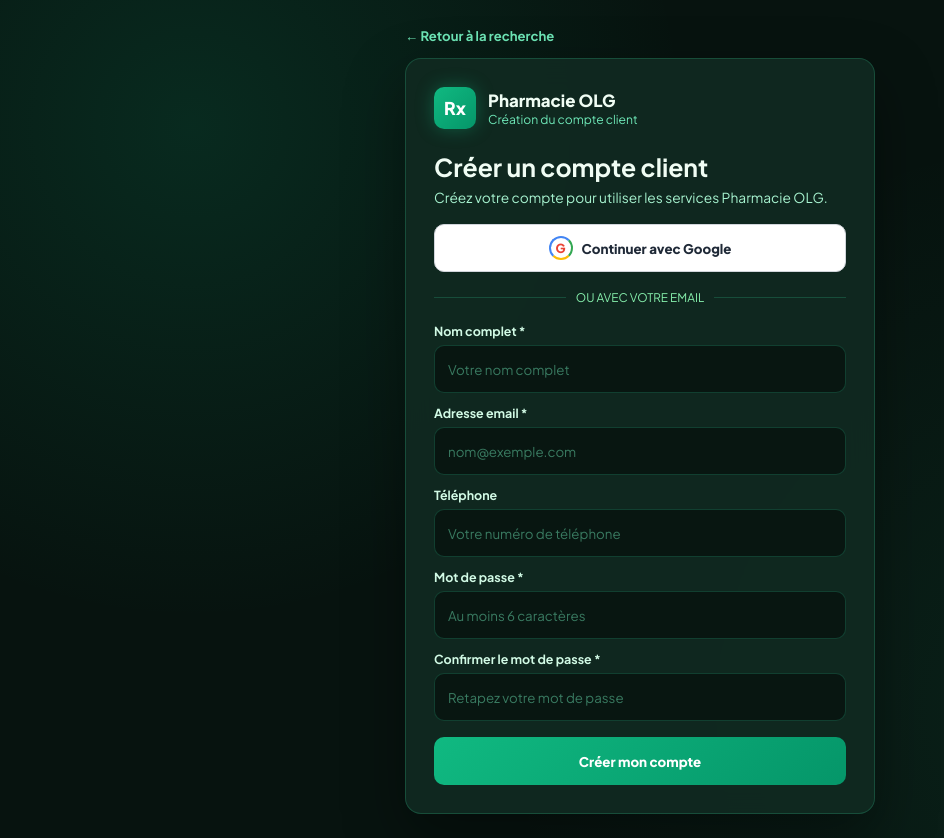
After one commit to mrsdevbj/pharmacie, a PHP site: page /creer_compte.php in a window 1280 px wide. The commit adds this page. Shown: the whole page, without its empty margins (0-944 px from the left). Run offline with PHP 8.4, Linux system fonts and the light colour scheme.

Commit message:
Ajout de l'espace client, création de compte et réservation

```diff
--- /dev/null
+++ b/creer_compte.php
@@ -0,0 +1,308 @@
+<?php
+require_once __DIR__ . '/db.php';
+
+$message = '';
+$messageType = 'error';
+
+if (!isset($_SESSION['account_csrf'])) {
+    $_SESSION['account_csrf'] = bin2hex(random_bytes(32));
+}
+
+if ($_SERVER['REQUEST_METHOD'] === 'POST') {
+    if (!hash_equals($_SESSION['account_csrf'], (string) ($_POST['csrf'] ?? ''))) {
+        $message = 'La session du formulaire a expiré. Rechargez la page.';
+    } else {
+        $nom = trim((string) ($_POST['nom'] ?? ''));
+        $email = trim(strtolower((string) ($_POST['email'] ?? '')));
+        $telephone = trim((string) ($_POST['telephone'] ?? ''));
+        $password = (string) ($_POST['password'] ?? '');
+        $confirmPassword = (string) ($_POST['confirm_password'] ?? '');
+
+        if ($nom === '' || $email === '' || $password === '' || $confirmPassword === '') {
+            $message = 'Veuillez remplir tous les champs obligatoires.';
+        } elseif (!filter_var($email, FILTER_VALIDATE_EMAIL)) {
+            $message = 'Veuillez renseigner une adresse email valide.';
+        } elseif (strlen($password) < 6) {
+            $message = 'Le mot de passe doit contenir au moins 6 caractères.';
+        } elseif ($password !== $confirmPassword) {
+            $message = 'Les deux mots de passe ne correspondent pas.';
+        } else {
+            try {
+                $pdo->exec("CREATE TABLE IF NOT EXISTS client_users (
+                    id INT UNSIGNED AUTO_INCREMENT PRIMARY KEY,
+                    nom VARCHAR(100) NOT NULL,
+                    email VARCHAR(190) NOT NULL UNIQUE,
+                    telephone VARCHAR(30) NULL,
+                    password VARCHAR(255) NOT NULL,
+                    google_id VARCHAR(255) NULL,
+                    created_at TIMESTAMP DEFAULT CURRENT_TIMESTAMP
+                ) ENGINE=InnoDB DEFAULT CHARSET=utf8mb4");
+
+                $stmt = $pdo->prepare('SELECT id FROM client_users WHERE email = ? LIMIT 1');
+                $stmt->execute([$email]);
+
+                if ($stmt->fetch()) {
+                    $message = 'Un compte existe déjà avec cette adresse email.';
+                } else {
+                    $passwordHash = password_hash($password, PASSWORD_DEFAULT);
+                    $insert = $pdo->prepare('INSERT INTO client_users (nom, email, telephone, password) VALUES (?, ?, ?, ?)');
+                    $insert->execute([
+                        $nom,
+                        $email,
+                        $telephone !== '' ? $telephone : null,
+                        $passwordHash,
+                    ]);
+                    $clientId = (int) $pdo->lastInsertId();
+
+                    $patientStmt = $pdo->prepare('SELECT id FROM patient_accounts WHERE email = ? LIMIT 1');
+                    $patientStmt->execute([$email]);
+                    $patient = $patientStmt->fetch();
+
+                    if ($patient) {
+                        $patientId = (int) $patient['id'];
+                        $patientUpdate = $pdo->prepare('UPDATE patient_accounts SET full_name = ?, phone = ?, password_hash = ? WHERE id = ?');
+                        $patientUpdate->execute([$nom, $telephone !== '' ? $telephone : null, $passwordHash, $patientId]);
+                    } else {
+                        $patientInsert = $pdo->prepare('INSERT INTO patient_accounts (full_name, phone, email, password_hash) VALUES (?, ?, ?, ?)');
+                        $patientInsert->execute([$nom, $telephone !== '' ? $telephone : null, $email, $passwordHash]);
+                        $patientId = (int) $pdo->lastInsertId();
+                    }
+
+                    $_SESSION['client_id'] = $clientId;
+                    $_SESSION['client_patient_id'] = $patientId;
+                    $_SESSION['client_nom'] = $nom;
+                    $_SESSION['client_email'] = $email;
+                    $message = 'Votre compte client a été créé avec succès.';
+                    $messageType = 'success';
+                }
+            } catch (PDOException $e) {
+                $message = 'Impossible de créer le compte pour le moment.';
+            }
+        }
+    }
+}
+?>
+<!DOCTYPE html>
+<html lang="fr">
+<head>
+    <meta charset="UTF-8">
+    <meta name="viewport" content="width=device-width, initial-scale=1.0">
+    <title>Créer un compte client - Pharmacie OLG</title>
+    <link rel="preconnect" href="https://fonts.googleapis.com">
+    <link rel="preconnect" href="https://fonts.gstatic.com" crossorigin>
+    <link href="https://fonts.googleapis.com/css2?family=Plus+Jakarta+Sans:wght@400;500;600;700;800&display=swap" rel="stylesheet">
+    <style>
+        :root {
+            --bg: #07130f;
+            --panel: rgba(17, 42, 33, 0.92);
+            --primary: #10b981;
+            --primary-light: #6ee7b7;
+            --text: #f0fdf4;
+            --muted: #6ee7b7;
+            --border: rgba(52, 211, 153, 0.22);
+        }
+        * { box-sizing: border-box; }
+        body {
+            min-height: 100vh;
+            margin: 0;
+            display: grid;
+            place-items: center;
+            padding: 24px;
+            font-family: 'Plus Jakarta Sans', system-ui, sans-serif;
+            color: var(--text);
+            background:
+                radial-gradient(circle at 15% 15%, rgba(16, 185, 129, 0.14), transparent 38%),
+                radial-gradient(circle at 85% 85%, rgba(52, 211, 153, 0.08), transparent 45%),
+                var(--bg);
+        }
+        .register-shell { width: min(470px, 100%); }
+        .back-link {
+            display: inline-flex;
+            align-items: center;
+            gap: 7px;
+            margin-bottom: 14px;
+            color: var(--muted);
+            text-decoration: none;
+            font-size: 0.82rem;
+            font-weight: 700;
+        }
+        .register-card {
+            background: var(--panel);
+            border: 1px solid var(--border);
+            border-radius: 16px;
+            padding: 28px;
+            box-shadow: 0 24px 60px rgba(0, 0, 0, 0.38);
+            backdrop-filter: blur(14px);
+        }
+        .brand {
+            display: flex;
+            align-items: center;
+            gap: 12px;
+            margin-bottom: 22px;
+        }
+        .brand-mark {
+            width: 42px;
+            height: 42px;
+            display: grid;
+            place-items: center;
+            border-radius: 10px;
+            background: linear-gradient(135deg, #10b981, #059669);
+            color: white;
+            font-size: 1.1rem;
+            font-weight: 800;
+            box-shadow: 0 0 18px rgba(16, 185, 129, 0.35);
+        }
+        .brand-title { font-size: 1.05rem; font-weight: 800; }
+        .brand-subtitle { color: var(--muted); font-size: 0.76rem; }
+        h1 { margin: 0 0 6px; font-size: 1.55rem; }
+        .intro { margin: 0 0 18px; color: #a7f3d0; font-size: 0.86rem; }
+        .google-btn {
+            width: 100%;
+            min-height: 48px;
+            display: flex;
+            align-items: center;
+            justify-content: center;
+            gap: 9px;
+            border: 1px solid #d1d5db;
+            border-radius: 10px;
+            background: white;
+            color: #1f2937;
+            font-family: inherit;
+            font-weight: 800;
+            cursor: pointer;
+        }
+        .google-g {
+            width: 24px;
+            height: 24px;
+            display: grid;
+            place-items: center;
+            border: 2px solid #4285f4;
+            border-right-color: #34a853;
+            border-bottom-color: #fbbc05;
+            border-radius: 50%;
+            color: #ea4335;
+            font-size: 0.78rem;
+        }
+        .divider {
+            display: grid;
+            grid-template-columns: 1fr auto 1fr;
+            align-items: center;
+            gap: 10px;
+            margin: 18px 0;
+            color: #86efac;
+            font-size: 0.74rem;
+        }
+        .divider::before, .divider::after {
+            content: '';
+            height: 1px;
+            background: var(--border);
+        }
+        .register-form { display: grid; gap: 12px; }
+        .field { display: grid; gap: 6px; }
+        label { font-size: 0.78rem; font-weight: 700; color: #d1fae5; }
+        input {
+            width: 100%;
+            min-height: 48px;
+            border: 1px solid var(--border);
+            border-radius: 10px;
+            background: rgba(7, 19, 15, 0.78);
+            color: white;
+            padding: 0 13px;
+            font-family: inherit;
+            outline: none;
+        }
+        input:focus { border-color: var(--primary); box-shadow: 0 0 0 3px rgba(16, 185, 129, 0.12); }
+        input::placeholder { color: rgba(110, 231, 183, 0.48); }
+        .submit-btn {
+            min-height: 48px;
+            margin-top: 4px;
+            border: none;
+            border-radius: 10px;
+            background: linear-gradient(135deg, #10b981, #059669);
+            color: white;
+            font-family: inherit;
+            font-weight: 800;
+            cursor: pointer;
+        }
+        .submit-btn:hover { filter: brightness(1.08); }
+        .message {
+            border-radius: 9px;
+            padding: 10px 12px;
+            font-size: 0.78rem;
+            line-height: 1.45;
+        }
+        .message.success { background: rgba(16, 185, 129, 0.14); color: #6ee7b7; border: 1px solid rgba(52, 211, 153, 0.28); }
+        .message.error { background: rgba(159, 18, 57, 0.18); color: #fda4af; border: 1px solid rgba(244, 63, 94, 0.28); }
+        @media (max-width: 520px) {
+            body { padding: 16px; align-items: start; }
+            .register-shell { margin-top: 12px; }
+            .register-card { padding: 20px 16px; }
+        }
+    </style>
+</head>
+<body>
+    <div class="register-shell">
+        <a class="back-link" href="recherche_patient.php">← Retour à la recherche</a>
+        <main class="register-card">
+            <div class="brand">
+                <div class="brand-mark">Rx</div>
+                <div>
+                    <div class="brand-title">Pharmacie OLG</div>
+                    <div class="brand-subtitle">Création du compte client</div>
+                </div>
+            </div>
+
+            <h1>Créer un compte client</h1>
+            <p class="intro">Créez votre compte pour utiliser les services Pharmacie OLG.</p>
+
+            <button type="button" class="google-btn" id="googleAccountBtn">
+                <span class="google-g">G</span>
+                Continuer avec Google
+            </button>
+
+            <div class="divider">OU AVEC VOTRE EMAIL</div>
+
+            <?php if ($message !== ''): ?>
+                <div class="message <?= htmlspecialchars($messageType) ?>" style="margin-bottom:12px;"><?= htmlspecialchars($message) ?></div>
+            <?php endif; ?>
+
+            <form method="POST" class="register-form" autocomplete="on">
+                <input type="hidden" name="csrf" value="<?= htmlspecialchars($_SESSION['account_csrf']) ?>">
+
+                <div class="field">
+                    <label for="nom">Nom complet *</label>
+                    <input id="nom" type="text" name="nom" autocomplete="name" placeholder="Votre nom complet" value="<?= htmlspecialchars((string) ($_POST['nom'] ?? '')) ?>" required>
+                </div>
+
+                <div class="field">
+                    <label for="email">Adresse email *</label>
+                    <input id="email" type="email" name="email" autocomplete="email" placeholder="nom@exemple.com" value="<?= htmlspecialchars((string) ($_POST['email'] ?? '')) ?>" required>
+                </div>
+
+                <div class="field">
+                    <label for="telephone">Téléphone</label>
+                    <input id="telephone" type="tel" name="telephone" autocomplete="tel" placeholder="Votre numéro de téléphone" value="<?= htmlspecialchars((string) ($_POST['telephone'] ?? '')) ?>">
+                </div>
+
+                <div class="field">
+                    <label for="password">Mot de passe *</label>
+                    <input id="password" type="password" name="password" autocomplete="new-password" minlength="6" placeholder="Au moins 6 caractères" required>
+                </div>
+
+                <div class="field">
+                    <label for="confirm_password">Confirmer le mot de passe *</label>
+                    <input id="confirm_password" type="password" name="confirm_password" autocomplete="new-password" minlength="6" placeholder="Retapez votre mot de passe" required>
+                </div>
+
+                <button type="submit" class="submit-btn">Créer mon compte</button>
+            </form>
+        </main>
+    </div>
+
+    <script>
+        document.getElementById('googleAccountBtn').addEventListener('click', function () {
+            alert('Connexion Google bientôt disponible : l’identifiant OAuth Google du projet est requis.');
+        });
+    </script>
+</body>
+</html>
--- /dev/null
+++ b/deconnexion_client.php
@@ -0,0 +1,6 @@
+<?php
+require_once __DIR__ . '/db.php';
+
+unset($_SESSION['client_id'], $_SESSION['client_patient_id'], $_SESSION['client_nom'], $_SESSION['client_email']);
+header('Location: recherche_patient.php');
+exit;
```
Also changed, not shown: connexion_client.php (added, +92 -0 lines), espace_client.php (added, +146 -0 lines), recherche_patient.php (+68 -3 lines).
